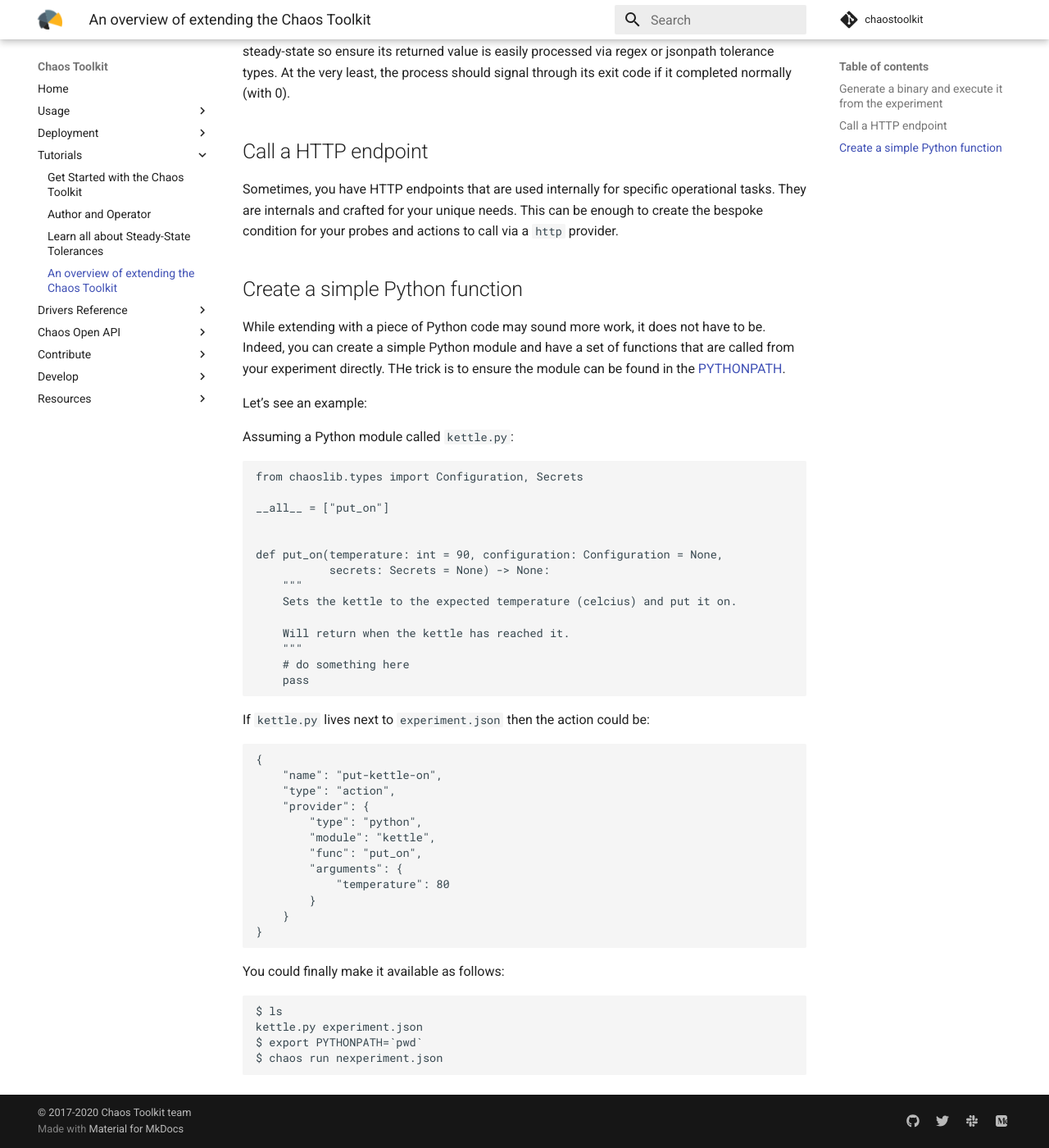
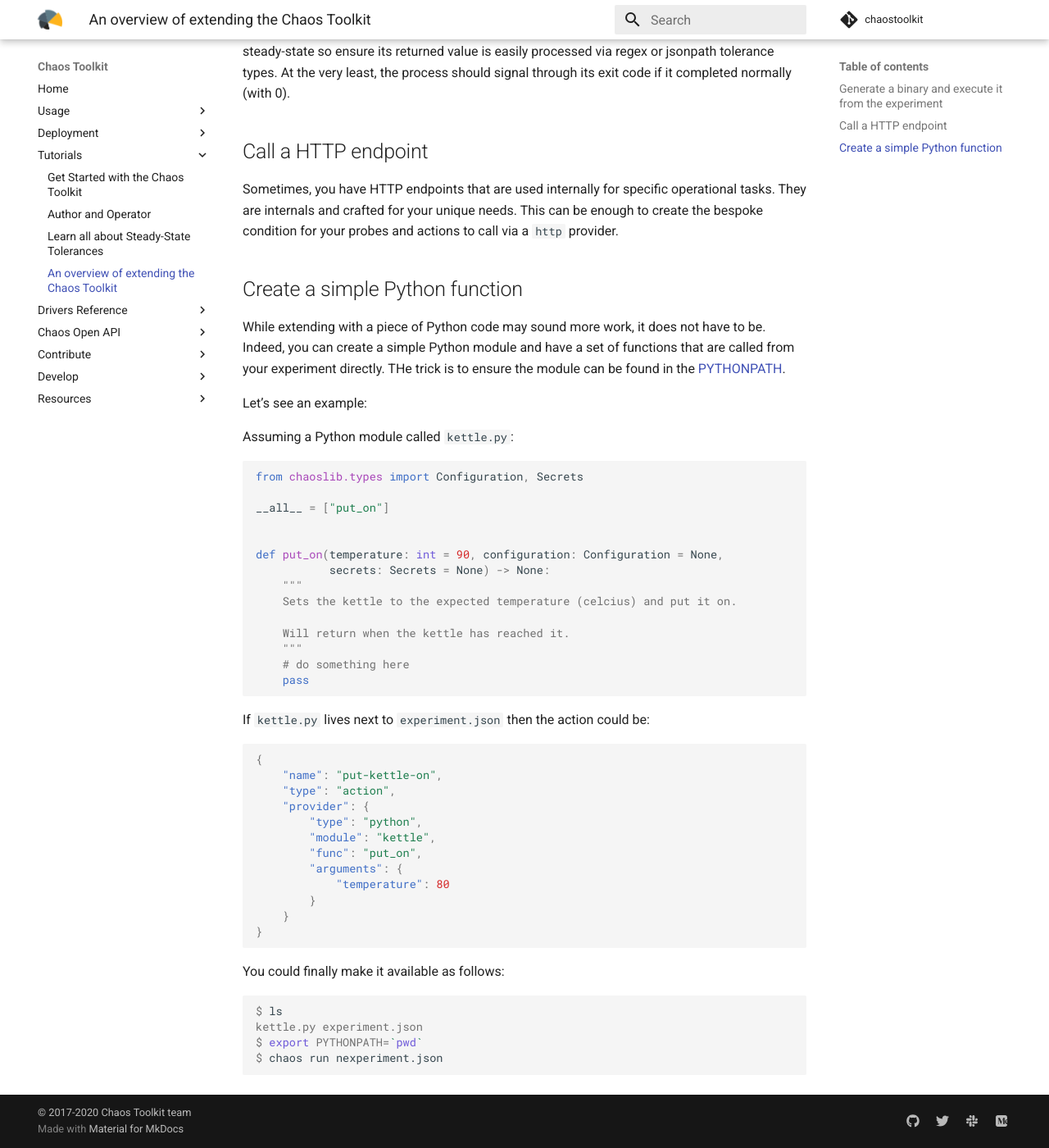
Before and after one commit to chaostoolkit/chaostoolkit-documentation, an MkDocs documentation site: the page built from sources/reference/tutorials/extend.md, in a window 1280 px wide and 1400 px high, scrolled down 390 px. Shown: the whole window at 82% size. Built offline with MkDocs 1.6.1 and Material for MkDocs 9.7.7, drawn with Linux system fonts in a browser that asks for light colours; comment, search, counter and statistics services are not loaded.

Commit message:
Syntax highlighter
Signed-off-by: Sylvain Hellegouarch <sh@defuze.org>

````diff
--- a/sources/reference/tutorials/extend.md
+++ b/sources/reference/tutorials/extend.md
@@ -35,7 +35,7 @@
 
 Assuming a Python module called `kettle.py`:
 
-```
+```python
 from chaoslib.types import Configuration, Secrets
 
 __all__ = ["put_on"]
@@ -55,7 +55,7 @@
 If `kettle.py` lives next to `experiment.json` then the action could be:
 
 
-```
+```json
 {
     "name": "put-kettle-on",
     "type": "action",
@@ -72,7 +72,7 @@
 
 You could finally make it available as follows:
 
-```
+```console
 $ ls
 kettle.py experiment.json
 $ export PYTHONPATH=`pwd`
````
